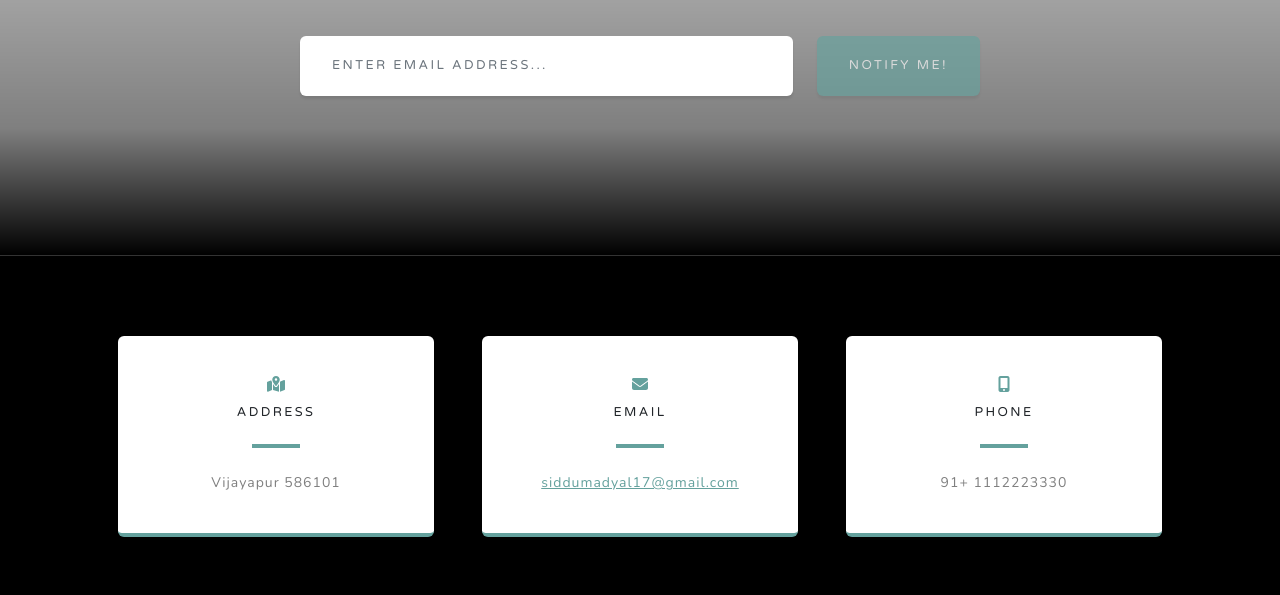
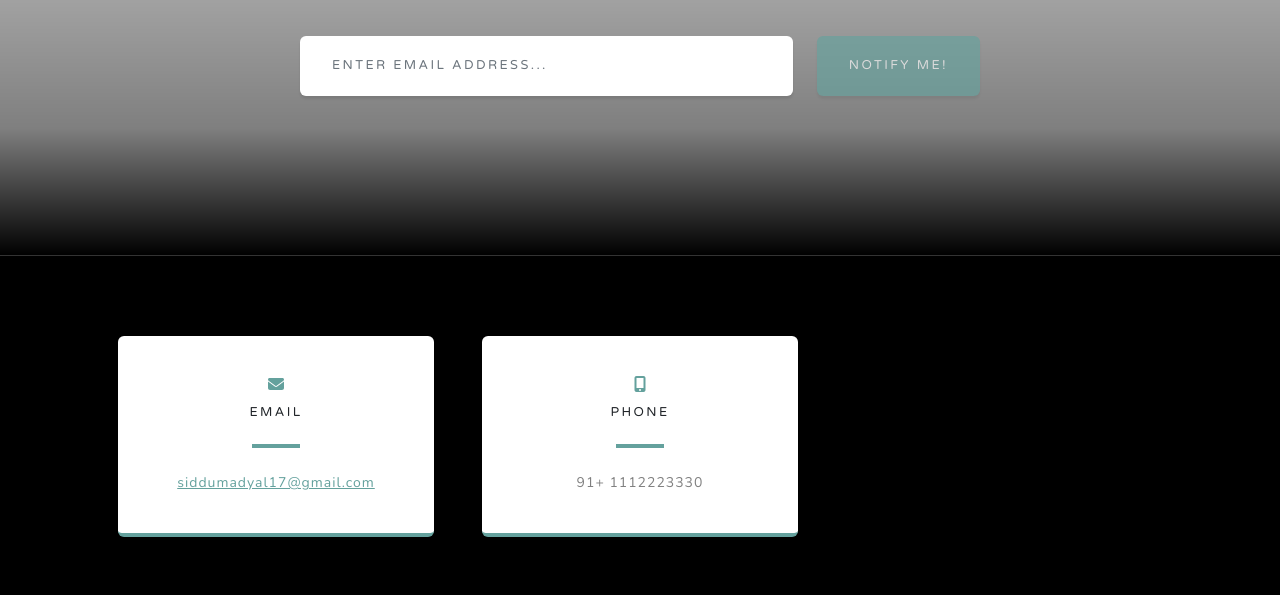
Before and after one commit to Siddumadyal/GOT-Website, a plain HTML site: page index.html in a window 1280 px wide. Shown: the part 2986-3581 px from the top of the page. Drawn offline with nearby package versions, Linux system fonts and the light colour scheme.

Commit message:
Remove address card

```diff
--- a/index.html
+++ b/index.html
@@ -173,16 +173,6 @@
                     <div class="col-md-4 mb-3 mb-md-0">
                         <div class="card py-4 h-100">
                             <div class="card-body text-center">
-                                <i class="fas fa-map-marked-alt text-primary mb-2"></i>
-                                <h4 class="text-uppercase m-0">Address</h4>
-                                <hr class="my-4 mx-auto" />
-                                <div class="small text-black-50">Vijayapur 586101</div>
-                            </div>
-                        </div>
-                    </div>
-                    <div class="col-md-4 mb-3 mb-md-0">
-                        <div class="card py-4 h-100">
-                            <div class="card-body text-center">
                                 <i class="fas fa-envelope text-primary mb-2"></i>
                                 <h4 class="text-uppercase m-0">Email</h4>
                                 <hr class="my-4 mx-auto" />
```
